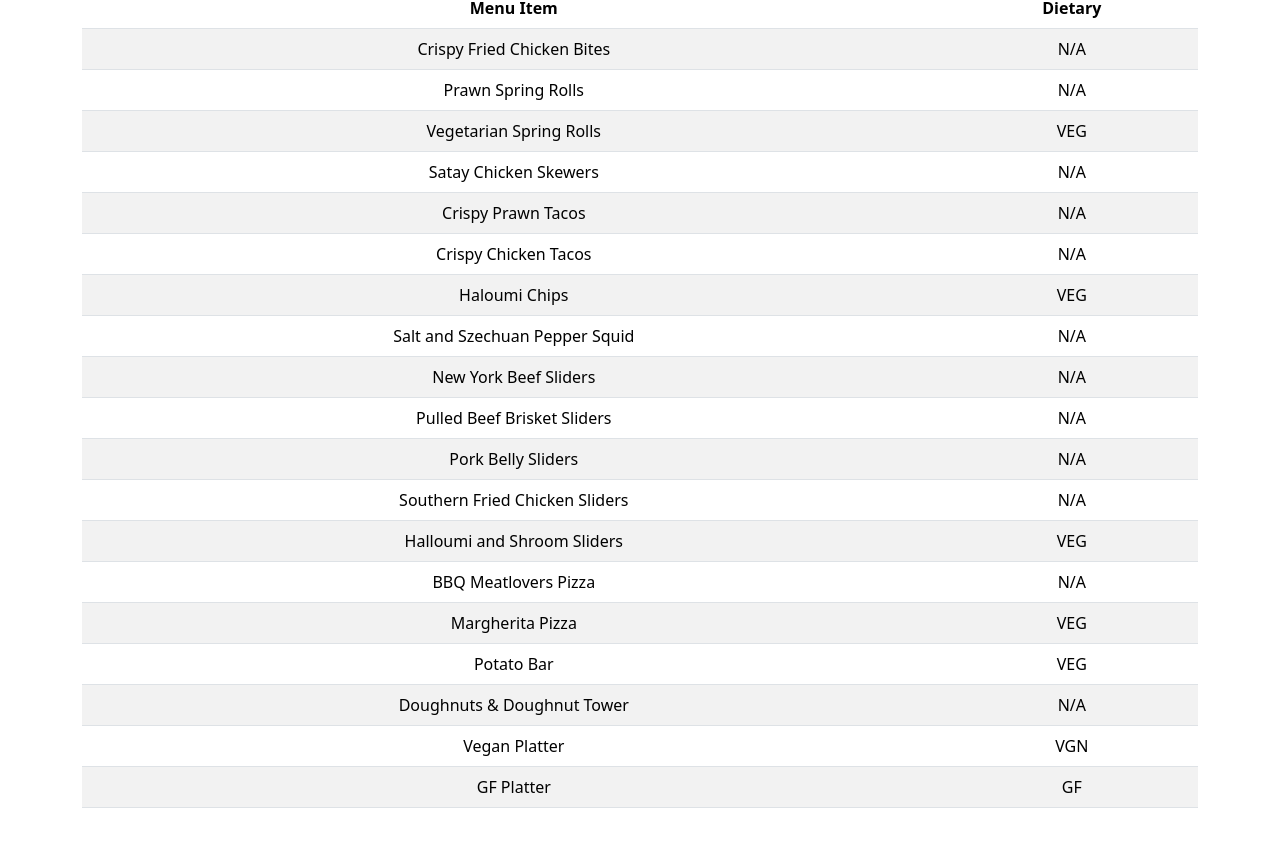
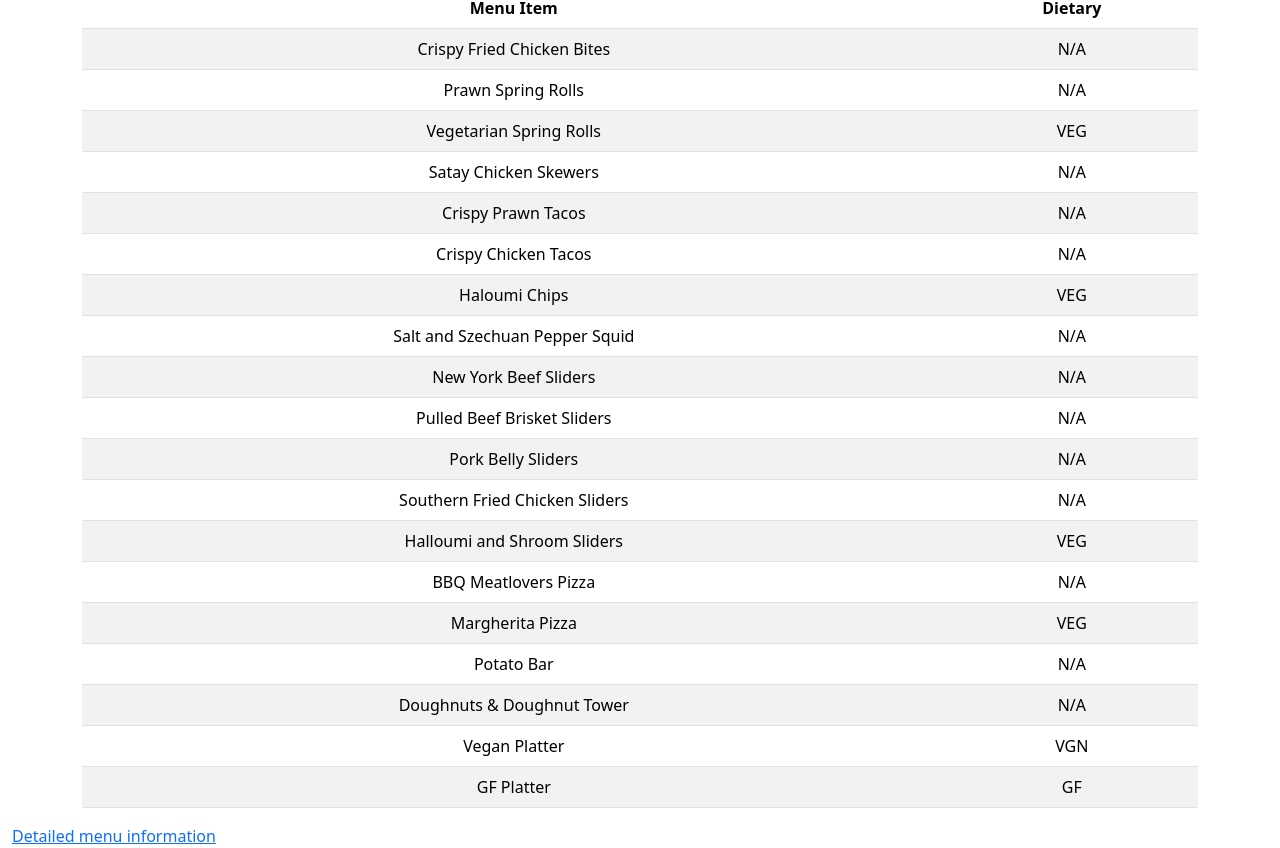
Before and after one commit to LacrimosaRaven/GEventBingo, a plain HTML site: page menu.html in a window 1280 px wide. Shown: the part 126-974 px from the top of the page. Before the commit the page ends 950 px from the top, so only its background shows below. Drawn offline with nearby package versions, Linux system fonts and the light colour scheme.

Commit message:
i hate vscode on mac

```diff
--- a/menu.html
+++ b/menu.html
@@ -99,7 +99,7 @@
         </tr>
         <tr>
           <td>Potato Bar</td>
-          <td>VEG</td>
+          <td>N/A</td>
         </tr>
         <tr>
           <td>Doughnuts & Doughnut Tower</td>
@@ -116,6 +116,7 @@
       </tbody>
     </table>
   </div>
+  <a href="https://www.kingpinplay.com/media/bi3pqw3a/kp-updated-pricing-food-menu-digital.pdf"> Detailed menu information</a>
   </div>
 </div>
 
```
